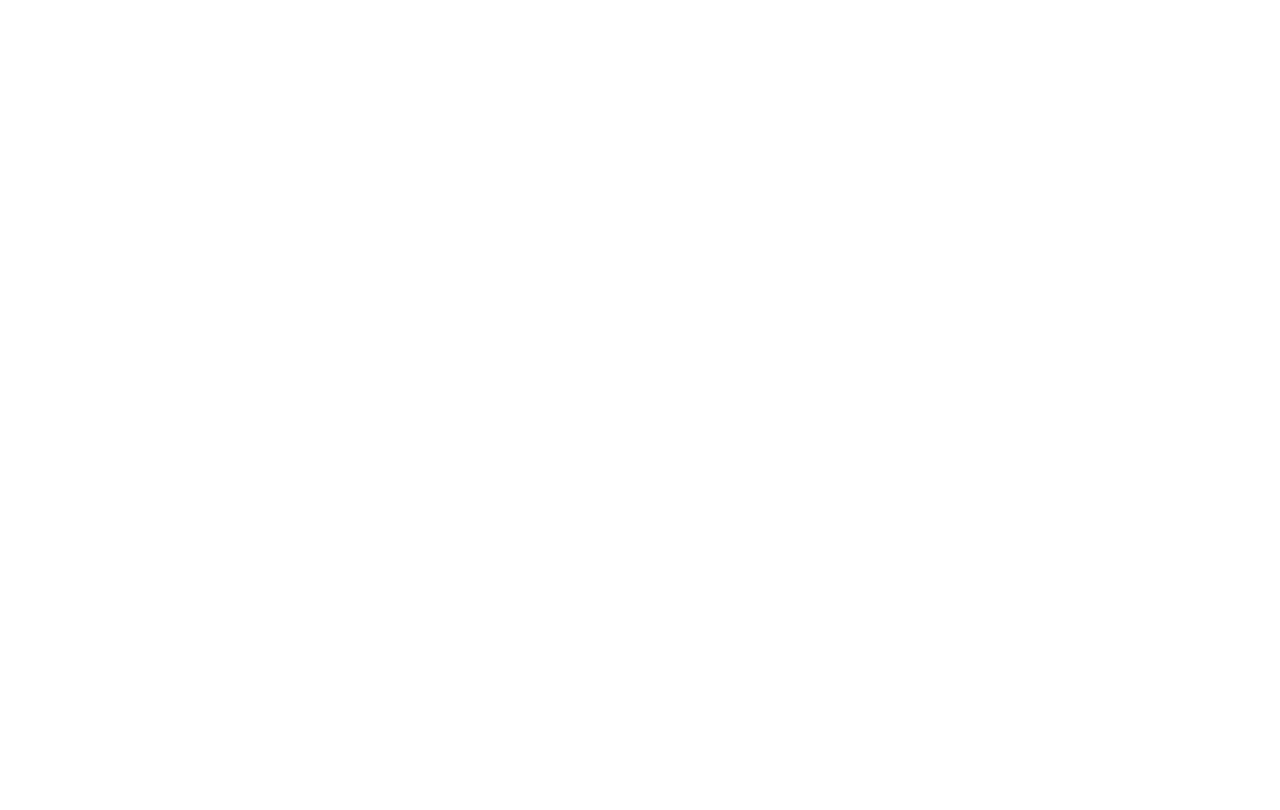
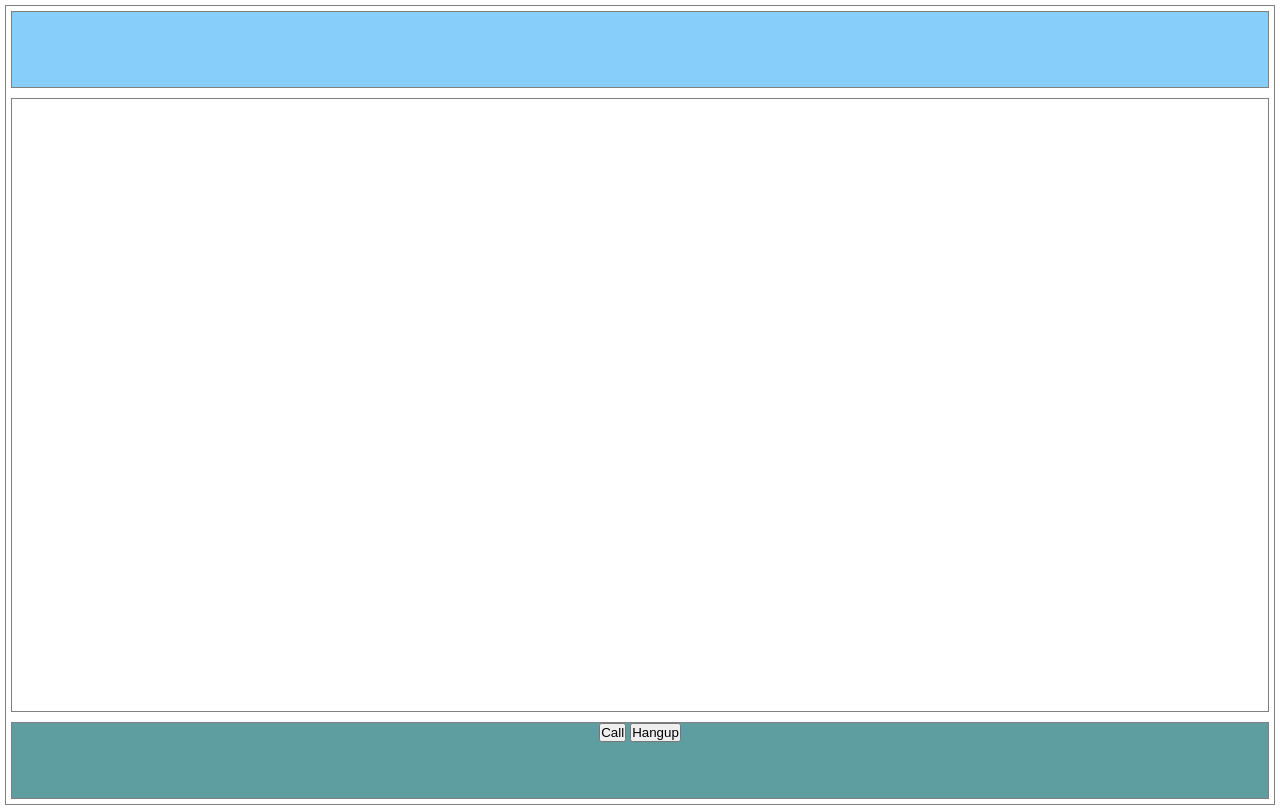
Before and after one commit to papaAndrew/node--webrtc, a website: page index.html in a window 1280 px wide. Drawn offline with Linux system fonts and the light colour scheme.

Commit message:
basic markup

```diff
--- a/index.html
+++ b/index.html
@@ -4,15 +4,26 @@
   <meta charset="UTF-8">
   <meta http-equiv="X-UA-Compatible" content="IE=edge">
   <meta name="viewport" content="width=device-width, initial-scale=1.0">
-  <style>
-    video{
-      -webkit-filter:blur(1px);
-    }
-  </style>
+  <link rel="stylesheet" href="./style/style.css" />
+
   <title>Use WebRTS</title>
 </head>
 <body>
-  <script src="./src/index.js"></script>
-  <video id="video" autoplay="autoplay" width="400"></video>
+  <main class="main">
+
+    <header class="header"></header>
+
+    <section>
+      <video id="video" autoplay="autoplay" width="400"></video>
+    </section>
+
+
+    <footer>
+      <button>Call</button>
+      <button>Hangup</button>
+    </footer>
+  </main>
+
+  <script type="module" src="./src/index.js"></script>
 </body>
 </html>
--- a/src/index.js
+++ b/src/index.js
@@ -1,5 +1,9 @@
 
-window.onload = function(){
+//import "../style/style.css";
+
+
+
+/* window.onload = function(){
   navigator.webkitGetUserMedia(
     { video: true },
     getStream,
@@ -14,3 +18,5 @@ function getStream(stream) {
 function noStream(err) {
 
 }
+
+ */
--- /dev/null
+++ b/style/style.css
@@ -0,0 +1,51 @@
+* {
+  margin: 0;
+  padding: 0;
+  position: relative;
+  box-sizing: border-box;
+}
+
+div {
+  border: 1px solid gray;
+  margin: 5px;
+}
+
+main {
+  height: 100vh;
+  border: 1px solid gray;
+  margin: 5px;
+  display:flex;
+  flex-direction: column;
+  align-content: space-between;
+}
+/*
+video{
+  -webkit-filter:blur(1px);
+}
+*/
+
+header {
+  height: 10%;
+  background-color: lightskyblue;
+  display: flex;
+  flex-wrap: wrap;
+  align-content: flex-start;
+  border: 1px solid gray;
+  margin: 5px;
+}
+
+section {
+  height: 80%;
+  border: 1px solid gray;
+  margin: 5px;
+  padding: 2%;
+}
+
+footer {
+  height: 10%;
+  background-color: cadetblue;
+  text-align: center;
+  flex-wrap: wrap;
+  border: 1px solid gray;
+  margin: 5px;
+}
```
Also changed, not shown: src/view/player.js (added).
